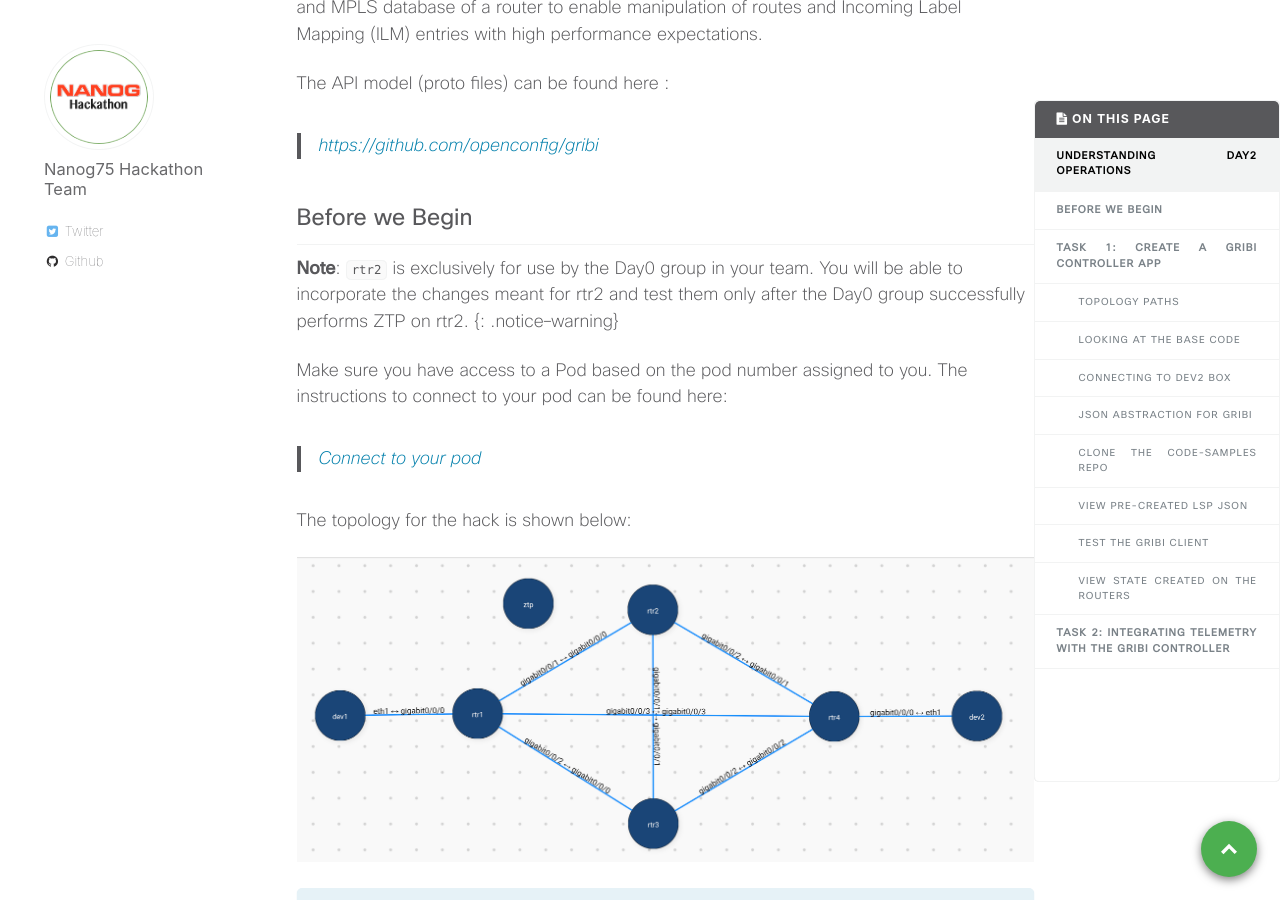
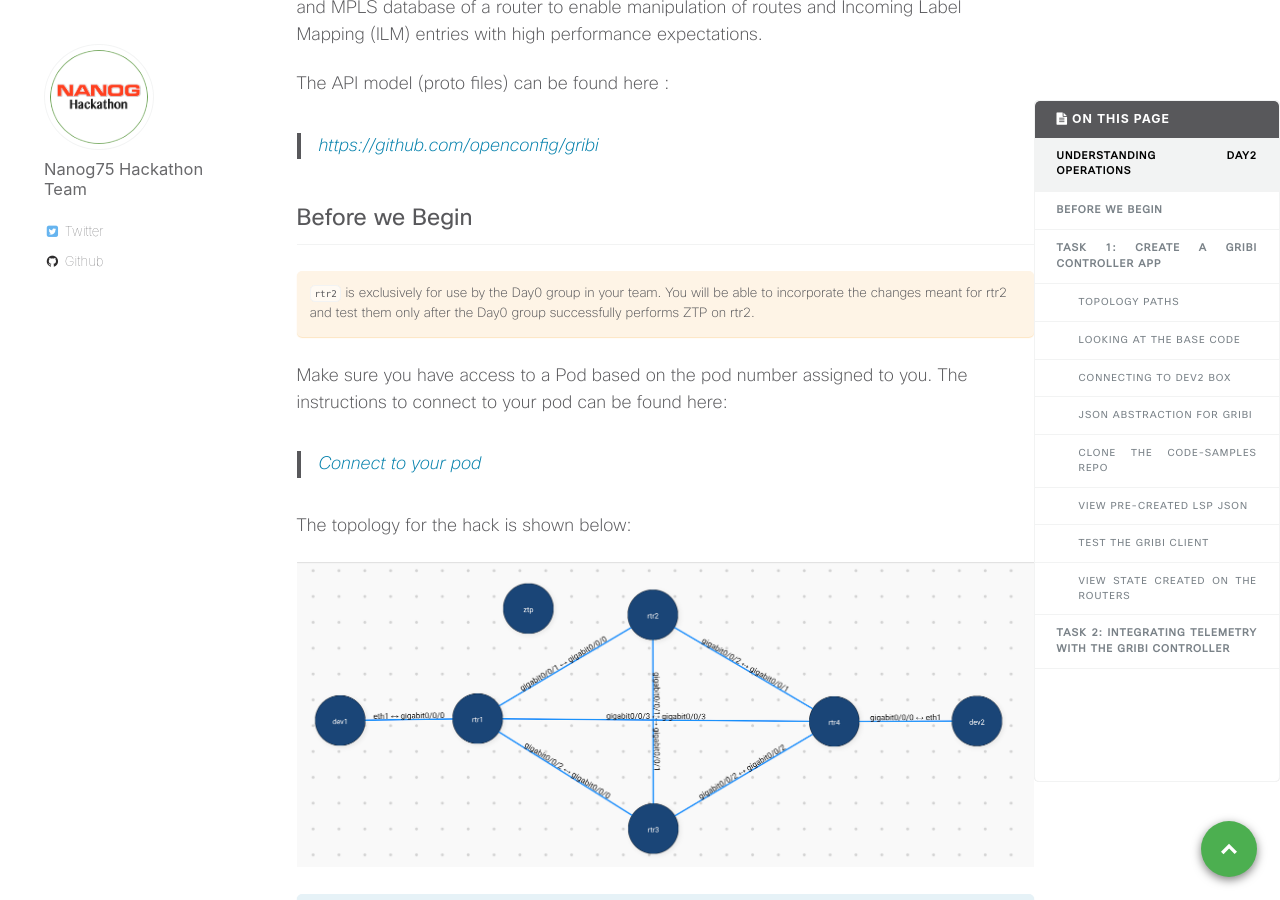
Before and after one commit to nanog75/hackathon, a Jekyll site: the page built from _day2/2019-02-17-traffic-engineering-controller-using-gribi.md, in a window 1280 px wide and 900 px high, scrolled down 806 px. Built offline with Jekyll 4.4.1, drawn with Linux system fonts in a browser that asks for light colours.

Commit message:
Update 2019-02-17-traffic-engineering-controller-using-gribi.md

```diff
--- a/_day2/2019-02-17-traffic-engineering-controller-using-gribi.md
+++ b/_day2/2019-02-17-traffic-engineering-controller-using-gribi.md
@@ -41,8 +41,8 @@ The API model (proto files) can be found here :
 
 ## Before we Begin
 
-**Note**:
-`rtr2` is exclusively for use by the Day0 group in your team. You will be able to incorporate the changes meant for rtr2 and test them only after the Day0 group successfully performs ZTP on rtr2. {: .notice--warning}
+`rtr2` is exclusively for use by the Day0 group in your team. You will be able to incorporate the changes meant for rtr2 and test them only after the Day0 group successfully performs ZTP on rtr2.
+{: .notice--warning}
 
 Make sure you have access to a Pod based on the pod number assigned to you.
 The instructions to connect to your pod can be found here:
```
